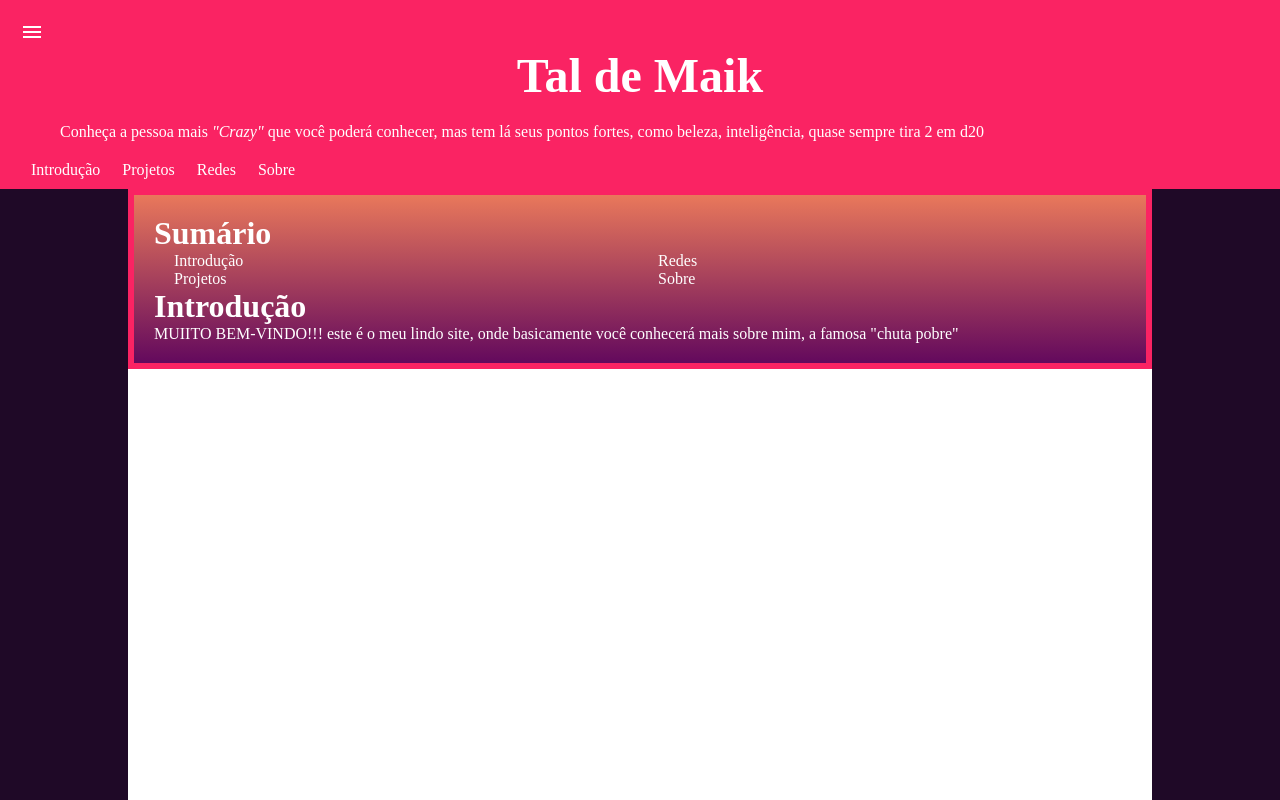
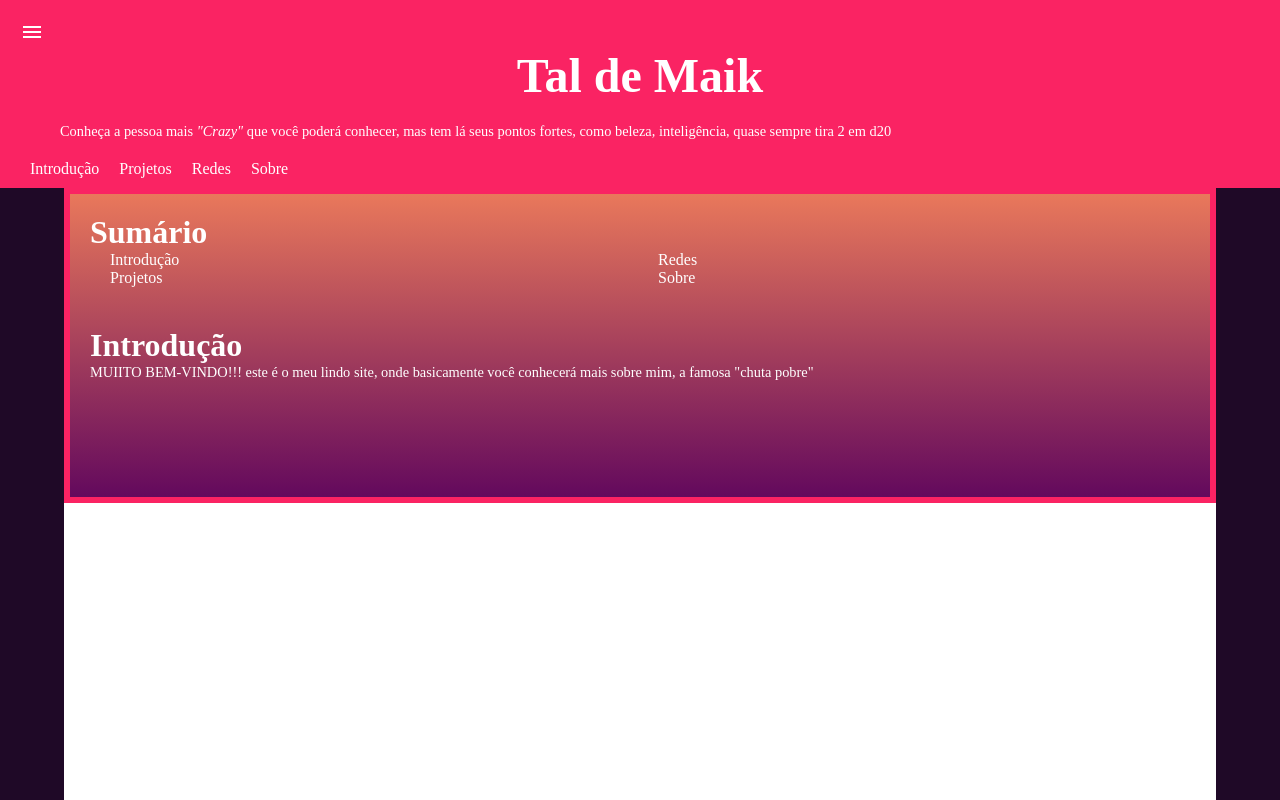
Before and after one commit to gitsavem/TM, a plain HTML site: page index.html in a window 1280 px wide. Shown: the top 800 px of the page. Drawn offline with nearby package versions, Linux system fonts and the light colour scheme.

Commit message:
Atualização
versão 1.0.1

```diff
--- a/index.html
+++ b/index.html
@@ -31,6 +31,7 @@
     </nav>
     <main>
         <section id="sec1">
+            <article id="a1">
                 <h2>Sumário</h2>
                 <ol>
                     <li>Introdução</li>
@@ -38,8 +39,11 @@
                     <li>Redes</li>
                     <li>Sobre</li>
                 </ol>
+            </article>
+            <article id="a2">
                 <h2>Introdução</h2>
                 <p>MUIITO BEM-VINDO!!! este é o meu lindo site, onde basicamente você conhecerá mais sobre mim, a famosa "chuta pobre"</p>
+            </article>
         </section>
     </main>
     <footer>
--- a/style.css
+++ b/style.css
@@ -47,7 +47,7 @@ nav{
 }
 main{
     margin: auto;
-    width: 80vw;
+    width: 90vw;
     background-color: white;
     height: 100vh;
 }
@@ -63,6 +63,7 @@ h2{
 }
 p{
     text-align: justify;
+    font-size: 0.9em;
 }
 i{
     cursor: pointer;
@@ -94,7 +95,8 @@ ol{
 } #nav a{
     text-decoration: none;
     color: var(--CorNeutra);
-    padding: 11px;
+    padding: 10px;
+    border-radius: 10px;
 } #nav a:hover{
     background-color: var(--CorFundo);
 }
@@ -104,3 +106,8 @@ ol{
     color: var(--CorNeutra);
     border: 6px solid var(--CorBase);
 }
+#a1{
+    padding-bottom: 40px;
+} #a2{
+    padding-bottom: 96px;
+}
```
Lines whose indentation alone changed are shown as unchanged.
